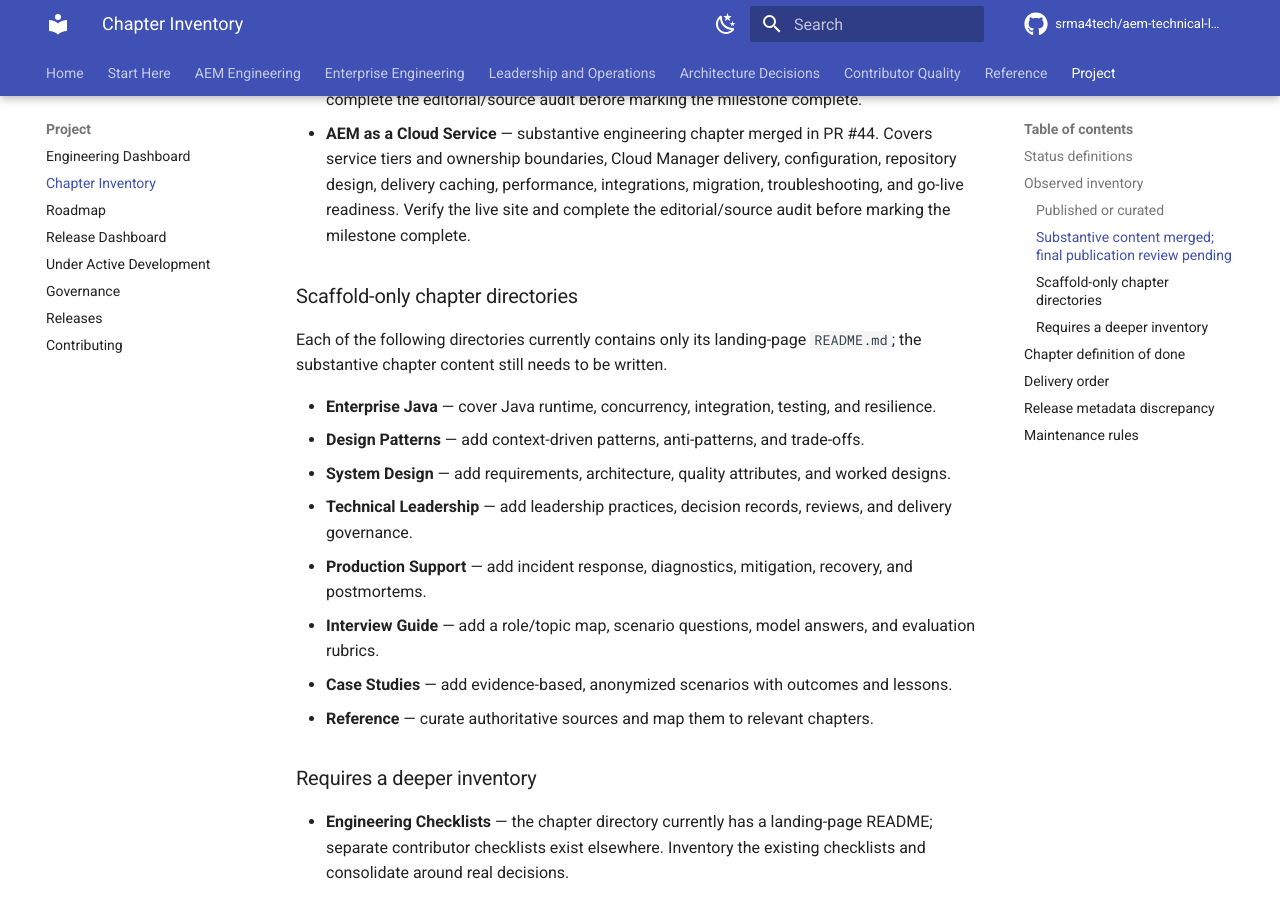
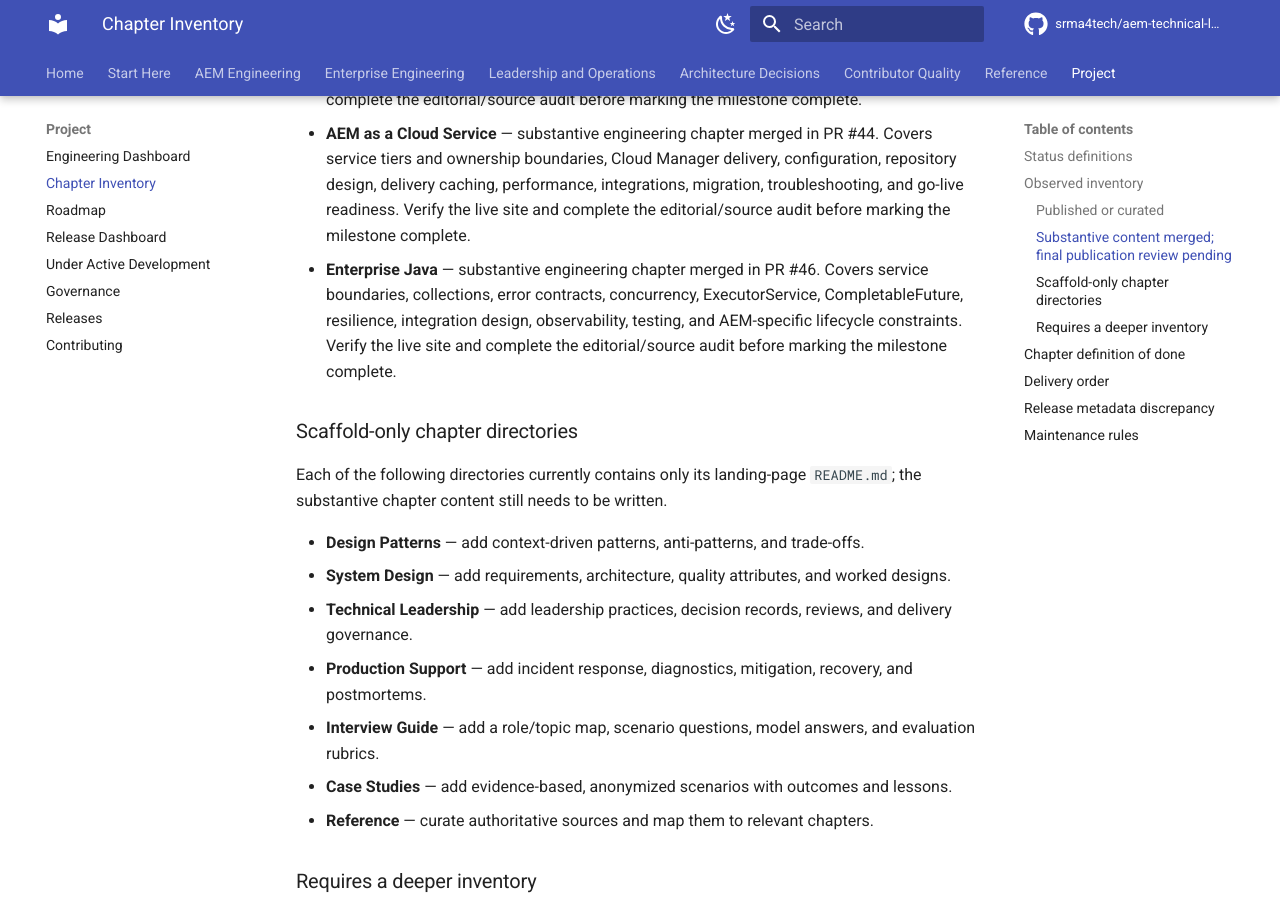
Before and after one commit to srma4tech/aem-technical-lead-playbook, an MkDocs documentation site: the page built from docs/chapter-inventory.md, in a window 1280 px wide and 900 px high, scrolled down 1664 px. Built offline with MkDocs 1.6.1 and Material for MkDocs 9.7.7, drawn with Linux system fonts in a browser that asks for light colours; comment, search, counter and statistics services are not loaded.

Commit message:
chore: reconcile Enterprise Java inventory status

```diff
--- a/docs/chapter-inventory.md
+++ b/docs/chapter-inventory.md
@@ -30,12 +30,12 @@ This inventory was compiled from the current `main` branch file tree on 2026-10-
 - **Performance** — substantive engineering chapter merged in PR #41. Covers measurable objectives, test design, percentiles and saturation, bottleneck isolation across delivery/application/repository/dependency layers, optimization trade-offs, AEM as a Cloud Service caveats, incident workflow, and regression prevention. Verify the live site and complete the editorial/source audit before marking the milestone complete.
 - **Security** — substantive engineering chapter merged in PR #43. Covers threat modelling, least privilege, repository permissions, public delivery, custom endpoint safety, secrets, dependency hygiene, incident readiness, and security review. Verify the live site and complete the editorial/source audit before marking the milestone complete.
 - **AEM as a Cloud Service** — substantive engineering chapter merged in PR #44. Covers service tiers and ownership boundaries, Cloud Manager delivery, configuration, repository design, delivery caching, performance, integrations, migration, troubleshooting, and go-live readiness. Verify the live site and complete the editorial/source audit before marking the milestone complete.
+- **Enterprise Java** — substantive engineering chapter merged in PR #46. Covers service boundaries, collections, error contracts, concurrency, ExecutorService, CompletableFuture, resilience, integration design, observability, testing, and AEM-specific lifecycle constraints. Verify the live site and complete the editorial/source audit before marking the milestone complete.
 
 ### Scaffold-only chapter directories
 
 Each of the following directories currently contains only its landing-page `README.md`; the substantive chapter content still needs to be written.
 
-- **Enterprise Java** — cover Java runtime, concurrency, integration, testing, and resilience.
 - **Design Patterns** — add context-driven patterns, anti-patterns, and trade-offs.
 - **System Design** — add requirements, architecture, quality attributes, and worked designs.
 - **Technical Leadership** — add leadership practices, decision records, reviews, and delivery governance.
```
